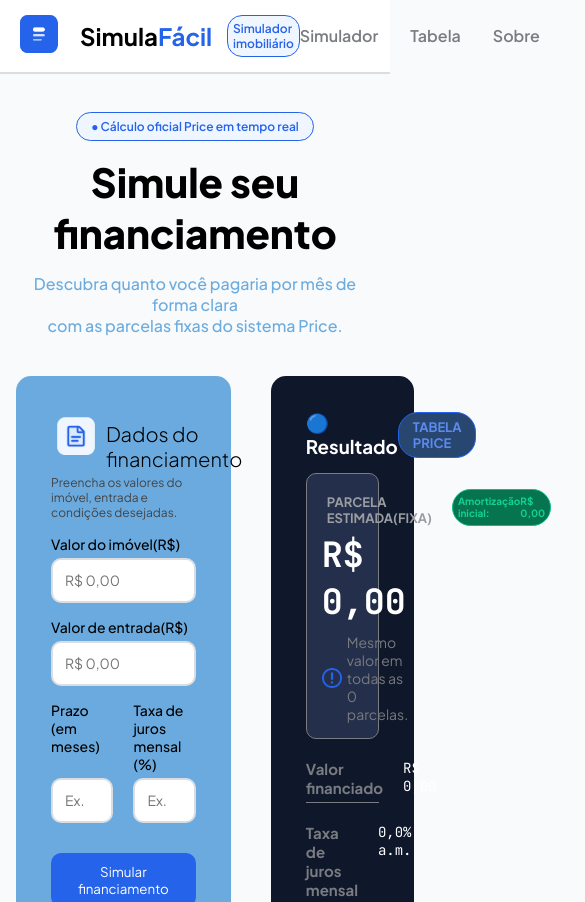
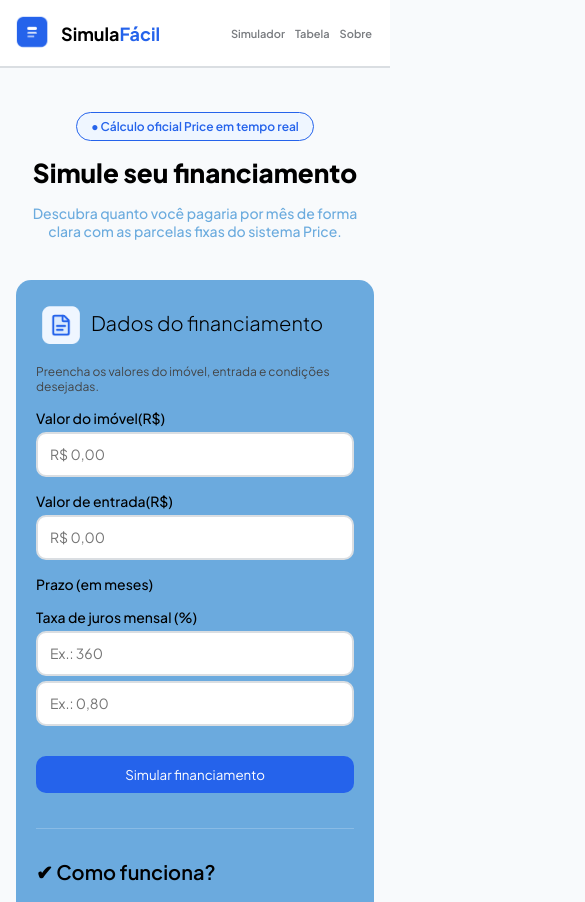
Before and after one commit to livialossavaro/Calculadora-financeira-price, a plain HTML site: page index.html in a window 390 px wide. Shown: the top 902 px of the page, 585 px wide, since content can reach past the window. Drawn offline with Linux system fonts and the light colour scheme; a web font is replaced by a local one.

Commit message:
2.1.0 - mobile site responsivity

```diff
--- a/index.html
+++ b/index.html
@@ -32,7 +32,7 @@
         <section class="title">
             <p>● Cálculo oficial Price em tempo real</p>
             <h1>Simule seu financiamento</h1>
-            <h3>Descubra quanto você pagaria por mês de forma clara <br> com as parcelas fixas do sistema Price.</h3>
+            <h3>Descubra quanto você pagaria por mês de forma clara com as parcelas fixas do sistema Price.</h3>
         </section>
 
         <section class="container">
--- a/style.css
+++ b/style.css
@@ -434,6 +434,7 @@
 .table-container {
     width: 100%;
     margin-bottom: 30px;
+    overflow-x: auto;
 }
 
 #amortization-table {
@@ -456,3 +457,156 @@
     font-size: 13px;
     font-family: 'JetBrains Mono';
 }
+
+@media (max-width: 768px) {
+
+    /* NAV */
+
+    nav {
+        padding: 8px;
+    }
+
+    .nav-logo {
+        gap: 8px;
+    }
+
+    .nav-logo img {
+        width: 40px;
+        margin-left: 5px;
+    }
+
+    .nav-logo p {
+        display: none;
+    }
+
+    .nav-links {
+        gap: 1rem;
+        margin-right: 10px;
+    }
+
+    .nav-links a {
+        font-size: 13px;
+    }
+
+
+    /* TÍTULO */
+
+    .title h1 {
+        font-size: 30px;
+    }
+
+    .title h3 {
+        font-size: 14px;
+    }
+
+
+    /* CALCULADORA */
+
+    .container {
+        flex-direction: column;
+        gap: 20px;
+    }
+
+    .inputs,
+    .results {
+        width: 100%;
+    }
+
+    .inputs,
+    .results {
+        padding: 25px;
+    }
+
+
+    /* SOBRE */
+
+    .about {
+        flex-direction: column;
+        gap: 40px;
+        padding: 40px 25px;
+    }
+
+    .about-text {
+        width: 100%;
+    }
+
+    .about-card {
+        width: 100%;
+    }
+
+}
+
+
+@media (max-width: 500px) {
+
+    /* NAV */
+
+    .nav-logo h2 {
+        font-size: 18px;
+    }
+
+    .nav-links {
+        gap: 10px;
+    }
+
+    .nav-links a {
+        font-size: 11px;
+    }
+
+
+    /* TÍTULO */
+
+    .title h1 {
+        font-size: 26px;
+    }
+
+
+    /* INPUTS */
+
+    .inputs,
+    .results {
+        padding: 20px;
+    }
+
+    .taxas-label,
+    .taxas {
+        grid-template-columns: 1fr;
+        gap: 0;
+    }
+
+
+    /* PARCELA */
+
+    .parcela-title {
+        flex-direction: column;
+        gap: 5px;
+    }
+
+    .parcela-title p {
+        width: fit-content;
+    }
+
+    .parcela h2 {
+        font-size: 28px;
+    }
+
+
+    /* DADOS */
+
+    .dados {
+        flex-direction: column;
+        gap: 5px;
+    }
+
+
+    /* TABELA */
+
+    .table-container {
+        overflow-x: auto;
+    }
+
+    #amortization-table {
+        min-width: 800px;
+    }
+
+}
```
